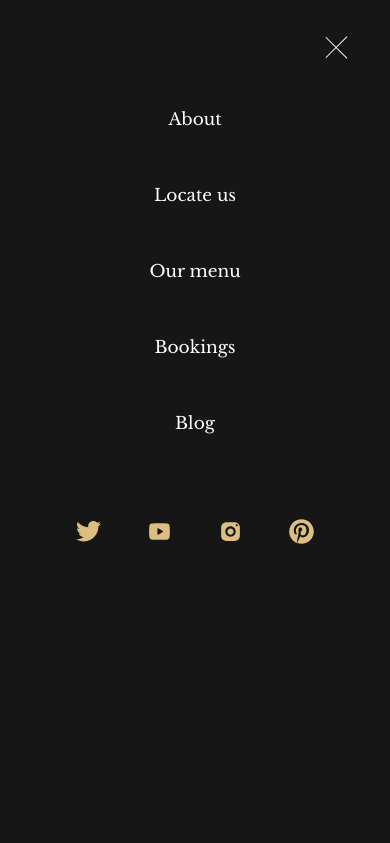
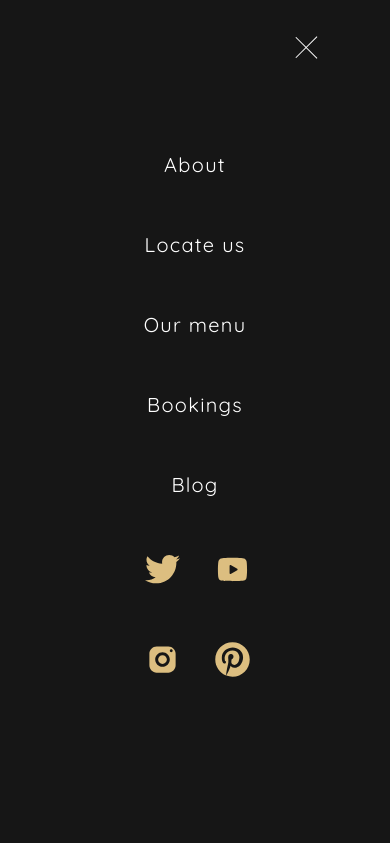
Before and after one commit to tochukwu19/Rivalry-Meals, an Eleventy site: page index.html in a window 390 px wide. Both pictures are taken after a click on the item 335 px from the left and 50 px from the top of the page. Shown: the top 843 px of the page. Built offline with nearby package versions, Linux system fonts and the light colour scheme; Eleventy itself is replaced by a stand-in of ours; files that its build step writes are made by us from their sources.

Commit message:
Let's go

```diff
--- a/assets/script.js
+++ b/assets/script.js
@@ -4,7 +4,6 @@ const
     ham3 = document.querySelector(".ham3"),
     ham2 = document.querySelector(".ham2"),
     ham1 = document.querySelector(".ham1"),
-    link = document.querySelector(".stuff"),
     nav = document.querySelector(".nav-out");
 
 // Hamburger JS
@@ -15,7 +14,7 @@ const menuOpen = e => {
     ham2.classList.toggle("ham-no-show");
     ham3.classList.toggle("ham-tilt-left");
     navbar.classList.toggle("nav-out");
+    ham.classList.toggle("abspos")
 }
 
 ham.addEventListener("click", menuOpen);
-link.classList.remove("nav-out");
--- a/assets/style.css
+++ b/assets/style.css
@@ -12,6 +12,7 @@ body {
     --font-family2: 'Quicksand',
         serif;
 }
+
 .sidenav {
     display: flex;
     justify-content: space-around;
@@ -22,44 +23,55 @@ body {
     left: 0;
     top: 0;
     background-color: #161616;
-    overflow-x: hidden; /* Disable horizontal scroll */
-    overflow-y: hidden; /*Disable vertical scroll*/
+    overflow-x: hidden;
+    /* Disable horizontal scroll */
+    overflow-y: hidden;
+    /*Disable vertical scroll*/
     transition: 0.5s;
 }
-  .nav-out{
-    height: 100%;
+
+.nav-out {
+    height: 100vh;
 }
+
+.abspos {
+    position: fixed;
+    right: 70px;
+}
+
 .sidenav-content {
-    position: relative;
-    top: 8%; /* 25% from the top */
-    width: 100%; /* 100% width */
-    text-align: center;
-    margin-top: 21px;
+    display: flex;
+    flex-direction: column;
+    align-items: center;
+    justify-content: center;
+
 }
+
 .sidenav a {
     padding: 20px 0 35px 0;
     text-decoration: none;
-    font-size: 17px;
-    font-family: 'Libre Baskerville', serif;
+    font-size: 20px;
+    letter-spacing: 1.3;
+    font-family: var(--font-family2);
     color: #ffffff;
-    display: block; /* Display block instead of inline */
-    transition: 0.3s; /* Transition effects on hover (color) */
+    transition: 0.3s;
 }
 
-  .sidenav a:hover, .sidenav a:focus {
+.sidenav a:hover,
+.sidenav a:focus {
     color: #DCBE80;
 }
+
 .social-link {
-      display: flex;
-      justify-content: space-evenly;
-      align-items: center;
-      flex-wrap: wrap;
-      margin: 30;
+    display: grid;
+    grid-template-columns: 70px 30px;
 }
+
 .social-link img {
-      width: 25px;
-      height: 25px;
+    width: 35px;
+    height: 35px;
 }
+
 nav {
     display: flex;
     justify-content: center;
@@ -182,9 +194,9 @@ nav {
 }
 
 .hero a:hover {
-    -webkit-box-shadow: 10px 45px 80px -36px rgba(0,0,0,0.75);
--moz-box-shadow: 10px 45px 80px -36px rgba(0,0,0,0.75);
-box-shadow: 10px 45px 80px -36px rgba(0,0,0,0.75);
+    -webkit-box-shadow: 10px 45px 80px -36px rgba(0, 0, 0, 0.75);
+    -moz-box-shadow: 10px 45px 80px -36px rgba(0, 0, 0, 0.75);
+    box-shadow: 10px 45px 80px -36px rgba(0, 0, 0, 0.75);
 }
 
 
@@ -232,9 +244,9 @@ box-shadow: 10px 45px 80px -36px rgba(0,0,0,0.75);
 }
 
 .jack a:hover {
-    -webkit-box-shadow: 10px 45px 80px -36px rgba(0,0,0,0.75);
--moz-box-shadow: 10px 45px 80px -36px rgba(0,0,0,0.75);
-box-shadow: 10px 45px 80px -36px rgba(0,0,0,0.75);
+    -webkit-box-shadow: 10px 45px 80px -36px rgba(0, 0, 0, 0.75);
+    -moz-box-shadow: 10px 45px 80px -36px rgba(0, 0, 0, 0.75);
+    box-shadow: 10px 45px 80px -36px rgba(0, 0, 0, 0.75);
 }
 
 .card {
@@ -254,9 +266,9 @@ box-shadow: 10px 45px 80px -36px rgba(0,0,0,0.75);
 .card:hover {
     background-color: #1B510A;
     color: #fff;
-    -webkit-box-shadow: 10px 45px 80px -36px rgba(0,0,0,0.75);
--moz-box-shadow: 10px 45px 80px -36px rgba(0,0,0,0.75);
-box-shadow: 10px 45px 80px -36px rgba(0,0,0,0.75);
+    -webkit-box-shadow: 10px 45px 80px -36px rgba(0, 0, 0, 0.75);
+    -moz-box-shadow: 10px 45px 80px -36px rgba(0, 0, 0, 0.75);
+    box-shadow: 10px 45px 80px -36px rgba(0, 0, 0, 0.75);
 }
 
 .card p {
@@ -359,9 +371,9 @@ box-shadow: 10px 45px 80px -36px rgba(0,0,0,0.75);
 }
 
 .form-field a:hover {
-    -webkit-box-shadow: 10px 45px 80px -36px rgba(0,0,0,0.75);
--moz-box-shadow: 10px 45px 80px -36px rgba(0,0,0,0.75);
-box-shadow: 10px 45px 80px -36px rgba(0,0,0,0.75);
+    -webkit-box-shadow: 10px 45px 80px -36px rgba(0, 0, 0, 0.75);
+    -moz-box-shadow: 10px 45px 80px -36px rgba(0, 0, 0, 0.75);
+    box-shadow: 10px 45px 80px -36px rgba(0, 0, 0, 0.75);
 }
 
 .formsec-cont-left img {
@@ -455,6 +467,7 @@ footer {
 .social {
     display: flex;
 }
+
 .social img {
     width: 30px;
     height: 30px;
```
Lines whose indentation alone changed are shown as unchanged.
